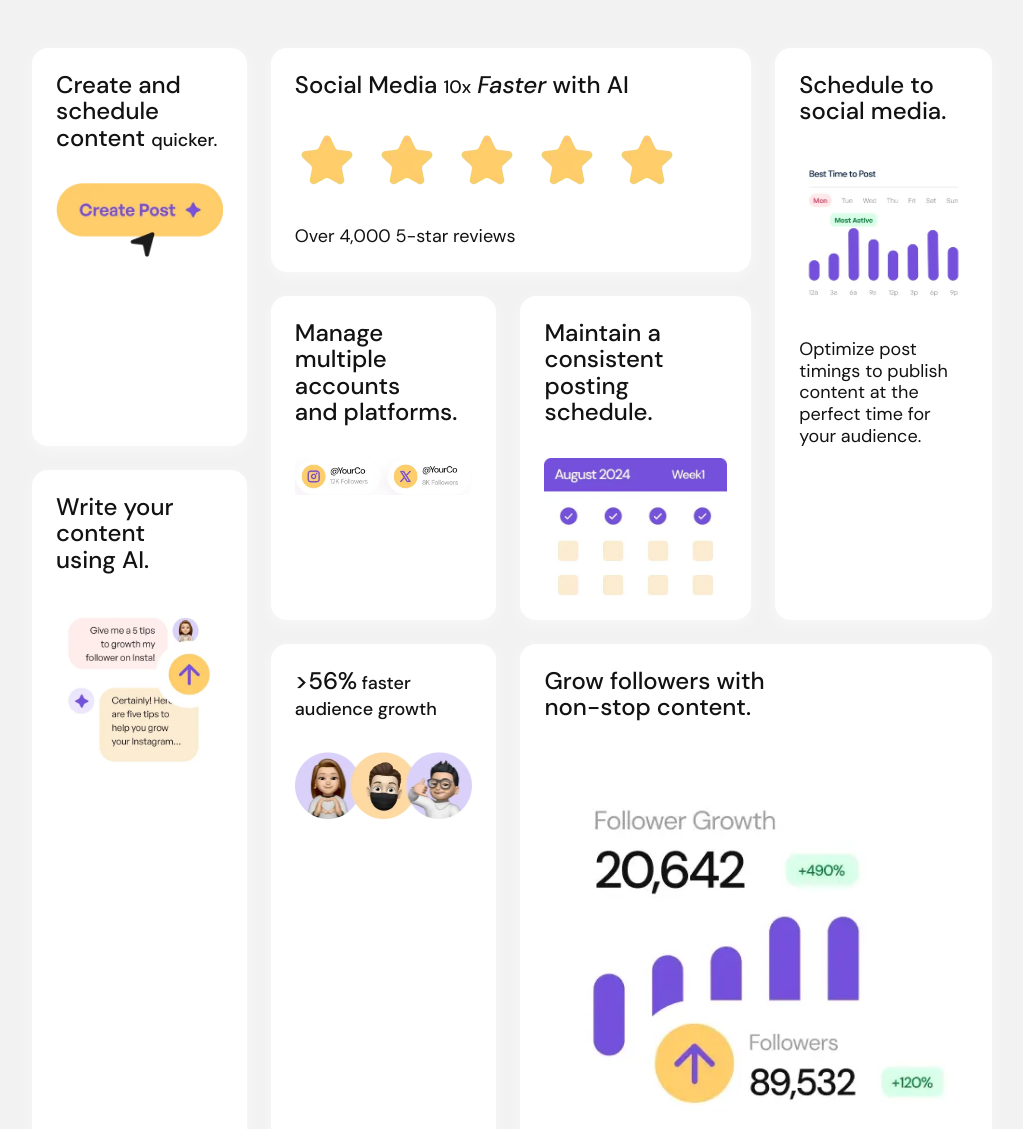
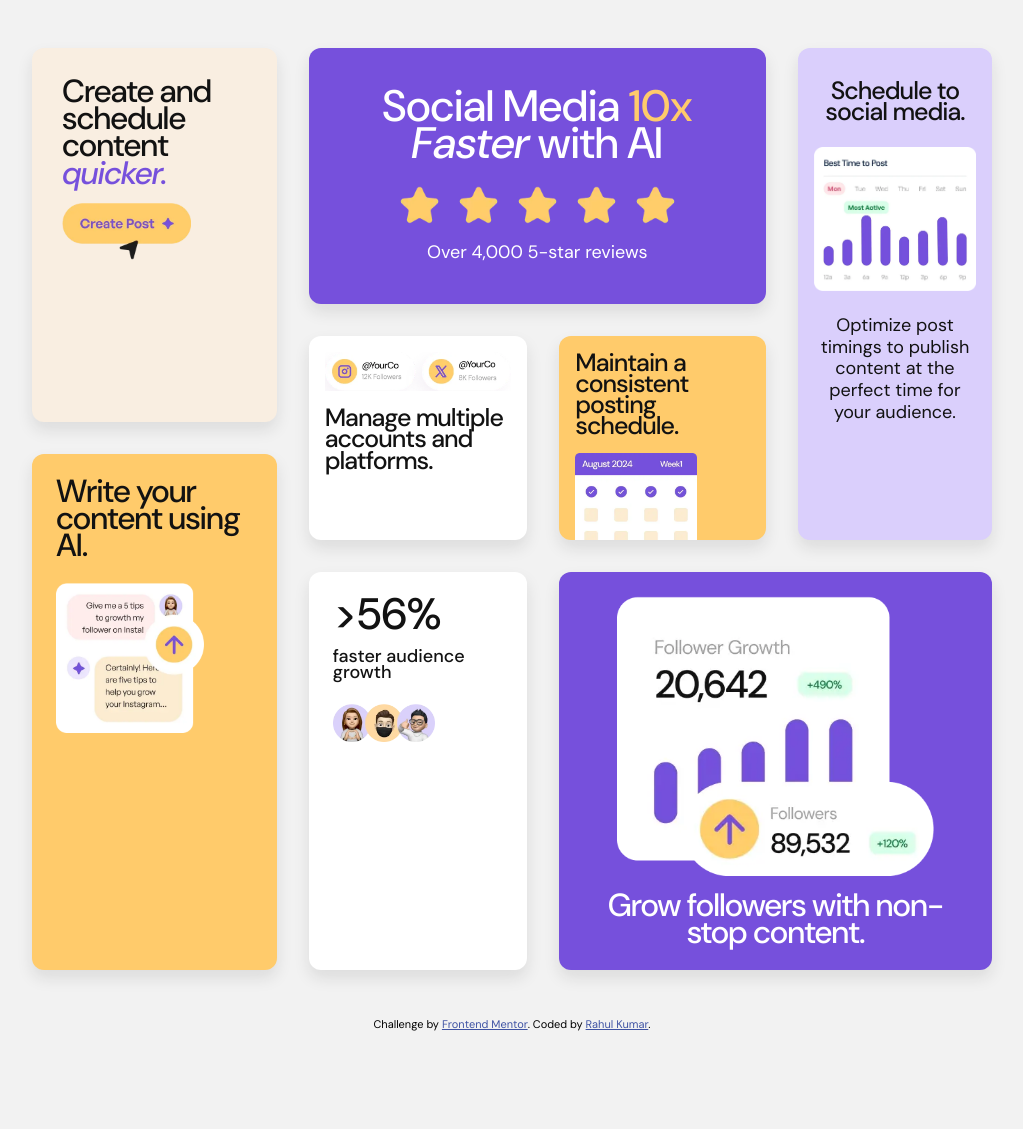
Before and after one commit to TheCoder-Rahul/frontend_mentor_bento_grid, a plain HTML site: page index.html in a window 1280 px wide. Shown: the top 1129 px of the page, without its empty margins (128-1151 px from the left). After the commit the page ends 1039 px from the top, so only its background shows below. Drawn offline with Linux system fonts and the light colour scheme.

Commit message:
MObile Grid Updated

```diff
--- a/style.css
+++ b/style.css
@@ -13,9 +13,9 @@
   src: url(./assets/fonts/DMSans-Italic-VariableFont_opsz\,wght.ttf) format('truetype');
 }
 :root {
-  --fs-xl: 3.5rem;
-  --fs-md: 1.5rem;
-  --fs-lg: 2.25rem;
+  --fs-lg: 2rem;
+  --fs-xl: 2.75rem;
+  --fs-md: 1.563rem;
   --fs-regular: 1.125rem;
   --dark: hsl(0, 0%, 7%);
   --white: hsl(0, 0%, 100%);
@@ -51,22 +51,23 @@
     background-color: var(--off-white);
   }
   h1, h2 {
-    line-height: 1.1;
-    text-wrap: balance;
+    line-height: 0.85;
     color: var(--head-text-color, inherit);
+    text-wrap: var(--head-text-wrap, balance);
+    letter-spacing: var(--head-letter-space, -1px);
     font-size: var(--head-font-size, var(--fs-md));
 
     span {
       display: var(--head-span-display, inline);
+      color: var(--head-span-text-color, inherit);
+      font-size: var(--head-span-font-size, inherit);
       font-style: var(--head-span-font-style, normal);
-      color: var(--head-span-text-color, var(--dark));
-      font-size: var(--head-span-font-size, var(--fs-regular));
     }
   }
 }
 @layer layout {
   .grid_wrapper {
-    gap: 1.5rem;
+    gap: 2rem;
     display: grid;
     margin-block: 3rem;
     margin-inline: auto;
@@ -80,15 +81,16 @@
   article {
     display: grid;
     overflow: clip;
-    gap: var(--article-grid-gap, 2rem);
+    gap: var(--article-grid-gap, 1rem);
     padding: var(--article-padding, 1.5rem);
     text-align: var(--article-hor-align, start);
-    color: var(--article-font-size, var(--dark));
     align-items: var(--article-ver-align, start);
+    color: var(--article-text-color, var(--dark));
     align-content: var(--article-ver-align, start);
+    justify-items: var(--article-hor-align, start);
     justify-content: var(--article-hor-align, start);
-    border-radius: var(--article-border-radius, 1rem);
-    box-shadow: 0 0.25rem 1rem 0 hsla(0, 0%, 100%, 0.5);
+    box-shadow: 0 0.5rem 1rem 0 hsla(0, 0%, 10%, 0.1);
+    border-radius: var(--article-border-radius, 0.75rem);
     background-color: var(--article-background-color, var(--white));
   }
   article img {
@@ -98,27 +100,87 @@
   }
   article:first-child {
     grid-area: first;
+    --head-letter-space: 0;
+    --article-img-width: 75%;
+    --article-padding: 2.5rem;
+    --article-grid-gap: 0.75rem;
+    --article-hor-align: center;
+    --head-font-size: var(--fs-xl);
+    --article-text-color: var(--white);
+    --head-span-text-color: var(--secondary);
+    --article-background-color: var(--primary);
+
+    h1 {
+      margin-block-end: 0.5rem;
+    }
   }
   article:nth-child(2) {
     grid-area: second;
+    --head-text-wrap: wrap;
+    --article-img-order: -1;
+    --article-padding: 1rem;
+    --head-font-size: var(--fs-md);
+    --article-text-color: var(--dark);
   }
   article:nth-child(3) {
     grid-area: third;
+    --article-padding: 1rem;
+    --article-img-width: 70%;
+    --article-background-color: var(--secondary);
+
+    img {
+      margin-block-end: -12%;
+    }
   }
   article:nth-child(4) {
     grid-area: fourth;
+    padding-block: 2rem;
+    text-wrap-style: pretty;
+    --article-padding: 1rem;
+    --article-grid-gap: 1.5rem;
+    --article-hor-align: center;
+    --article-background-color: var(--primary-light);
   }
   article:nth-child(5) {
     grid-area: fifth;
+    padding-inline: 2.5rem;
+    --head-text-wrap: wrap;
+    --article-img-order: -1;
+    --article-img-width: 90%;
+    --article-hor-align: center;
+    --head-font-size: var(--fs-lg);
+    --article-text-color: var(--white);
+    --article-background-color: var(--primary);
   }
   article:nth-child(6) {
     grid-area: sixth;
+    --head-letter-space: 0;
+    --article-img-width: 60%;
+    --article-grid-gap: 1.5rem;
+    --head-span-display: block;
+    --head-font-size: var(--fs-xl);
+    --head-span-font-size: var(--fs-regular);
+
+    span {
+      margin-block-start: 1rem;
+    }
   }
   article:nth-child(7) {
     grid-area: seventh;
+    --article-img-width: 70%;
+    --article-padding: 1.875rem;
+    --head-font-size: var(--fs-lg);
+    --head-span-font-style: italic;
+    --head-span-text-color: var(--primary);
+    --article-background-color: var(--secondary-light);
   }
   article:last-child {
     grid-area: last;
+    --head-text-wrap: wrap;
+    --article-img-width: 75%;
+    --article-grid-gap: 1.5rem;
+    --head-font-size: var(--fs-lg);
+    --article-background-color: var(--secondary);
   }
 }
 
```
